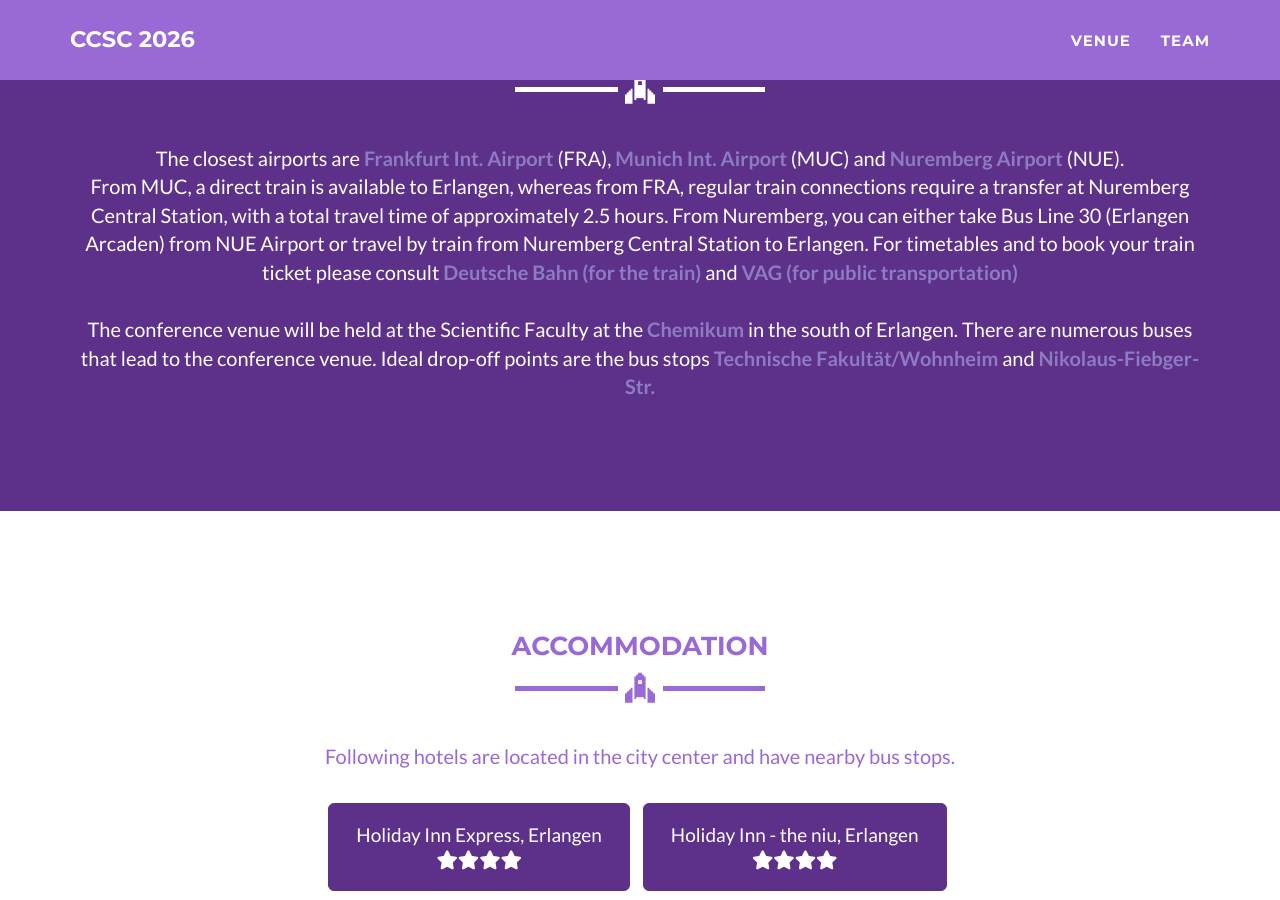
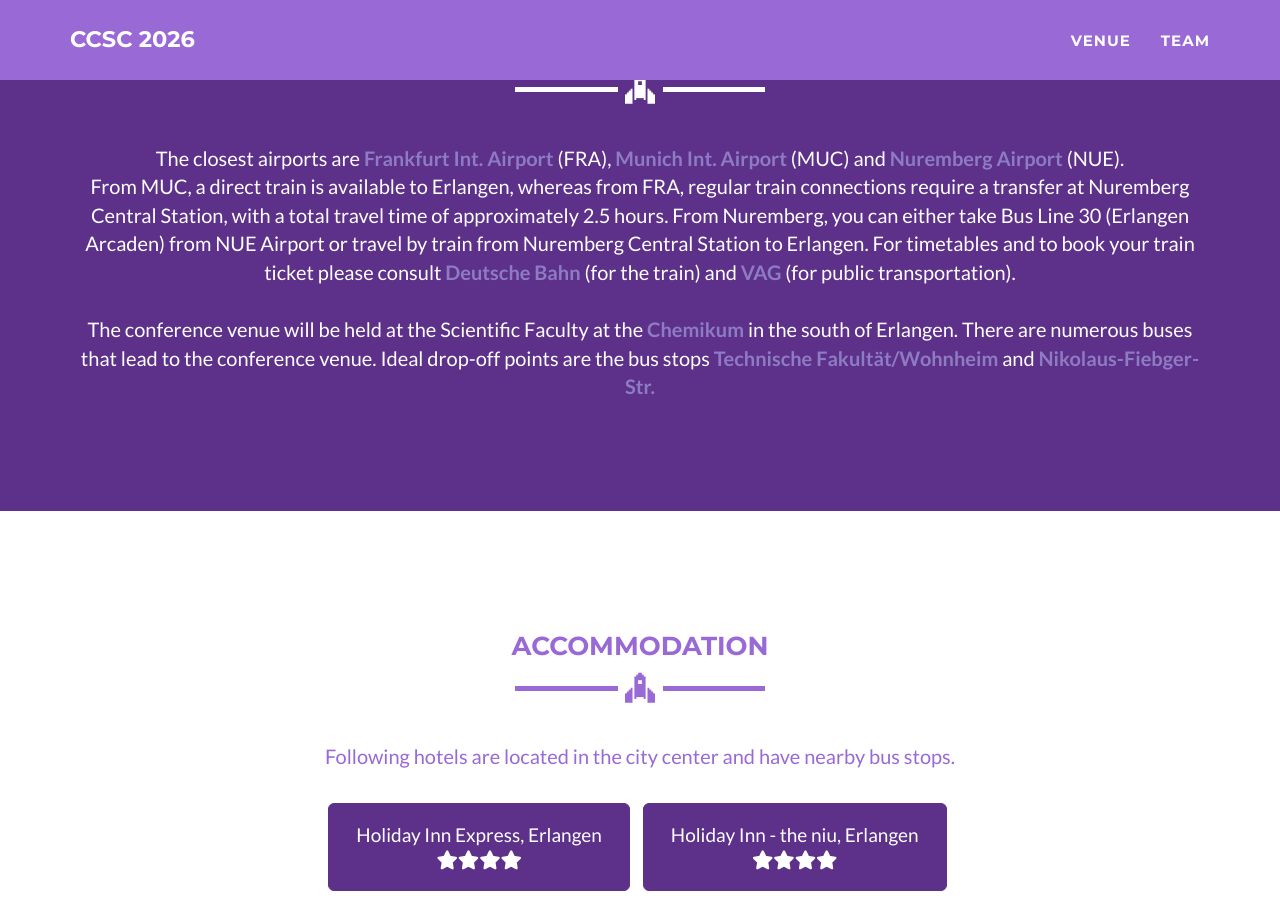
Before and after one commit to ccsc2026/ccsc2026.github.io, a Jekyll site: the page built from venue.html, in a window 1280 px wide and 900 px high, scrolled down 1277 px. Built offline with Jekyll 4.4.1, drawn with Linux system fonts in a browser that asks for light colours.

Commit message:
Update venue.html

```diff
--- a/venue.html
+++ b/venue.html
@@ -36,7 +36,7 @@ layout: page
 	<br>
 	From MUC, a direct train is available to Erlangen, whereas from FRA, regular train connections require a transfer at Nuremberg Central Station, with a total travel time of approximately 2.5 hours.
 	From Nuremberg, you can either take Bus Line 30 (Erlangen Arcaden) from NUE Airport or travel by train from Nuremberg Central Station to Erlangen.
-	For timetables and to book your train ticket please consult <a href='https://int.bahn.de/en' target='_blank' style="color:#8e7cc3;"><b>Deutsche Bahn (for the train)</b></a> and <a href='https://www.vag.de/en/' target='_blank' style="color:#8e7cc3;"><b>VAG (for public transportation)</b></a>
+	For timetables and to book your train ticket please consult <a href='https://int.bahn.de/en' target='_blank' style="color:#8e7cc3;"><b>Deutsche Bahn</b></a> (for the train) and <a href='https://www.vag.de/en/' target='_blank' style="color:#8e7cc3;"><b>VAG</b></a>	(for public transportation).
 	<br><br>
      	The conference venue will be held at the Scientific Faculty at the <a href="https://www.chemistry.nat.fau.eu/" target="_blank" style="color:#8e7cc3;"><b>Chemikum</b></a> in the south of Erlangen.
 	There are numerous buses that lead to the conference venue. Ideal drop-off points are the bus stops <a href="https://www.google.de/maps/place/Erlangen,+Technische+Fakult%C3%A4t+%2F+Wohnheim/@49.5766664,11.0270168,17z/data=!3m1!5s0x478bf76f9ec608ed:0xdf57ea9bb55c1ef4!4m14!1m7!3m6!1s0x47a1fdca9b85ff4f:0x5c8f71482354137f!2sTechnical+Faculty+Erlangen!8m2!3d49.5743371!4d11.0294571!16s%2Fg%2F1tcwkkwf!3m5!1s0x47a1f935143c67d9:0xc8274418c1cc3ac8!8m2!3d49.5758791!4d11.0280059!16s%2Fg%2F11clsg_ymh?hl=en&entry=ttu&g_ep=EgoyMDI1MDEyMi4wIKXMDSoASAFQAw%3D%3D" target="_blank" style="color:#8e7cc3;"><b>Technische Fakultät/Wohnheim</b></a>
```
